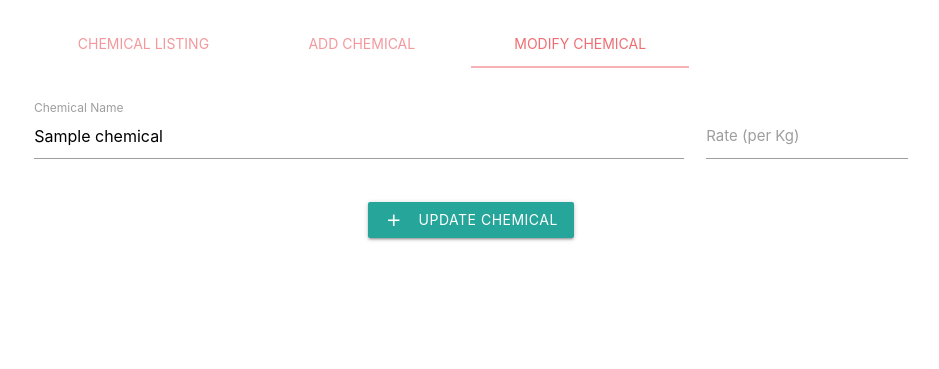
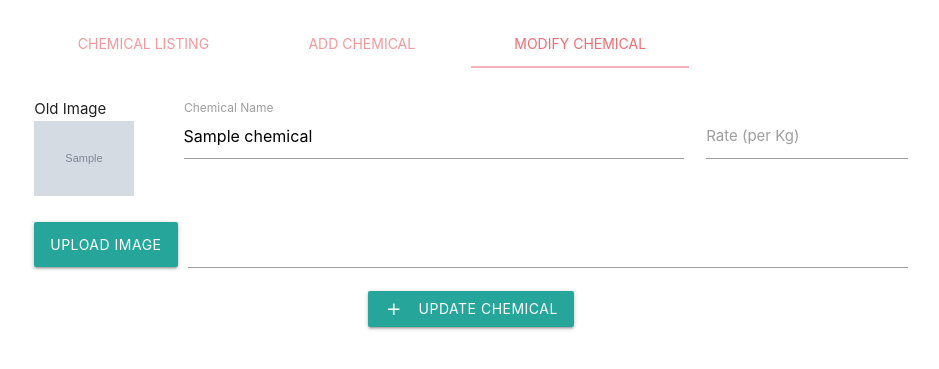
Before and after one commit to Kinjalrk2k/Pharmaceutical-Management-System, a PHP site: page /admin/chemicals/index.php?edit=1 in a window 1280 px wide. Shown: the top 369 px of the page, without its empty margins (169-1108 px from the left). Run offline with PHP 8.4, Linux system fonts and the light colour scheme; tables that the repository leaves empty or names only in its code hold one stand-in row (values such as "Sample post"); grey boxes marked "Sample" are stand-in pictures.

Commit message:
image upload in chemicals done

```diff
--- a/admin/chemicals/index.php
+++ b/admin/chemicals/index.php
@@ -45,6 +45,7 @@
         <thead>
           <tr>
             <th>#</th>
+            <th>Image</th>
             <th>Chemical Name</th>
             <th>Rate (per Kg)</th>
             <th>Available Quantity (Kg)</th>
@@ -56,6 +57,9 @@
           <?php while ($fetch = mysqli_fetch_object($result)) { ?>
             <tr>
               <td><?php echo $fetch->id ?></td>
+              <td>
+                <img src="../../uploads/<?php echo $fetch->image ?>" width="100px">
+              </td>
               <td><?php echo $fetch->name ?></td>
               <td><?php echo $fetch->rate ?></td>
               <td><?php echo $fetch->qty ?></td>
@@ -77,7 +81,7 @@
 
     <div id="add" class="col s12 tab-row">
       <div class="row">
-        <form action="./chemAdd.php" method="POST" class="col s12">
+        <form action="./chemAdd.php" method="POST" class="col s12" enctype="multipart/form-data">
           <div class="row">
             <div class="input-field col s9">
               <input name="name" id="name" type="text" class="validate" required autocomplete="off">
@@ -86,6 +90,15 @@
             <div class="input-field col s3">
               <input name="rate" id="rate" type="number" class="validate" required>
               <label for="rate">Rate (per Kg)</label>
+            </div>
+          </div>
+          <div class="file-field input-field">
+            <div class="btn">
+              <span>Upload Image</span>
+              <input name="image" type="file">
+            </div>
+            <div class="file-path-wrapper">
+              <input class="file-path validate" type="text">
             </div>
           </div>
           <div class="flex-center">
@@ -100,16 +113,29 @@
 
     <div id="modify" class="col s12 tab-row">
       <div class="row">
-        <form action="./chemEdit.php" method="POST" class="col s12">
+        <form action="./chemEdit.php" method="POST" class="col s12" enctype="multipart/form-data">
           <input name="id" type="text" value="<?php echo $modify->id ?>" hidden>
           <div class="row">
-            <div class="input-field col s9">
+            <div class="col s2">
+              Old Image
+              <img src="../../uploads/<?php echo $modify->image ?>" width="100px">
+            </div>
+            <div class="input-field col s7">
               <input name="name" id="name" type="text" value="<?php echo $modify->name ?>" class="validate" required autocomplete="off">
               <label for="name">Chemical Name</label>
             </div>
             <div class="input-field col s3">
               <input name="rate" id="rate" type="number" value="<?php echo $modify->rate ?>" class="validate" required>
               <label for="rate">Rate (per Kg)</label>
+            </div>
+          </div>
+          <div class="file-field input-field">
+            <div class="btn">
+              <span>Upload Image</span>
+              <input name="image" type="file">
+            </div>
+            <div class="file-path-wrapper">
+              <input class="file-path validate" type="text">
             </div>
           </div>
           <div class="flex-center">
```
Also changed, not shown: admin/chemicals/chemAdd.php (+24 -1 lines), admin/chemicals/chemEdit.php (+23 -2 lines), 1 other file.
